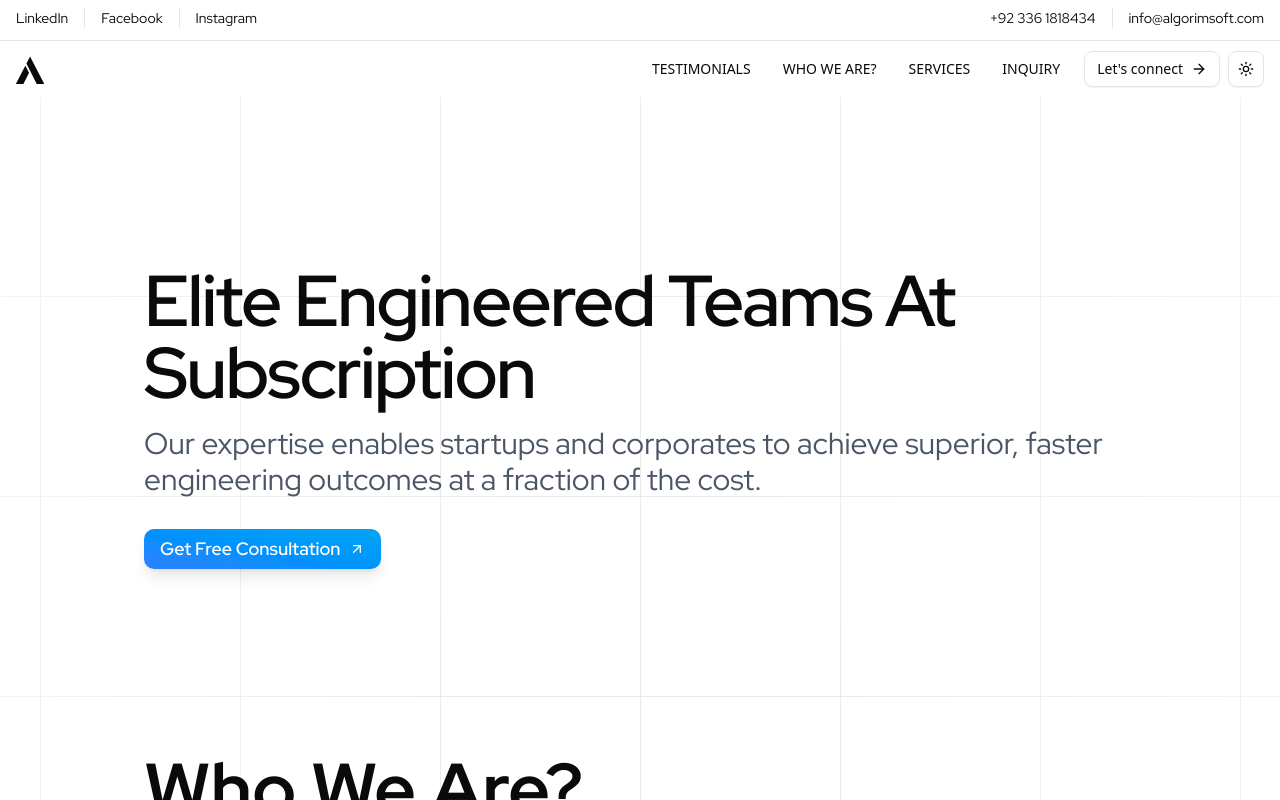
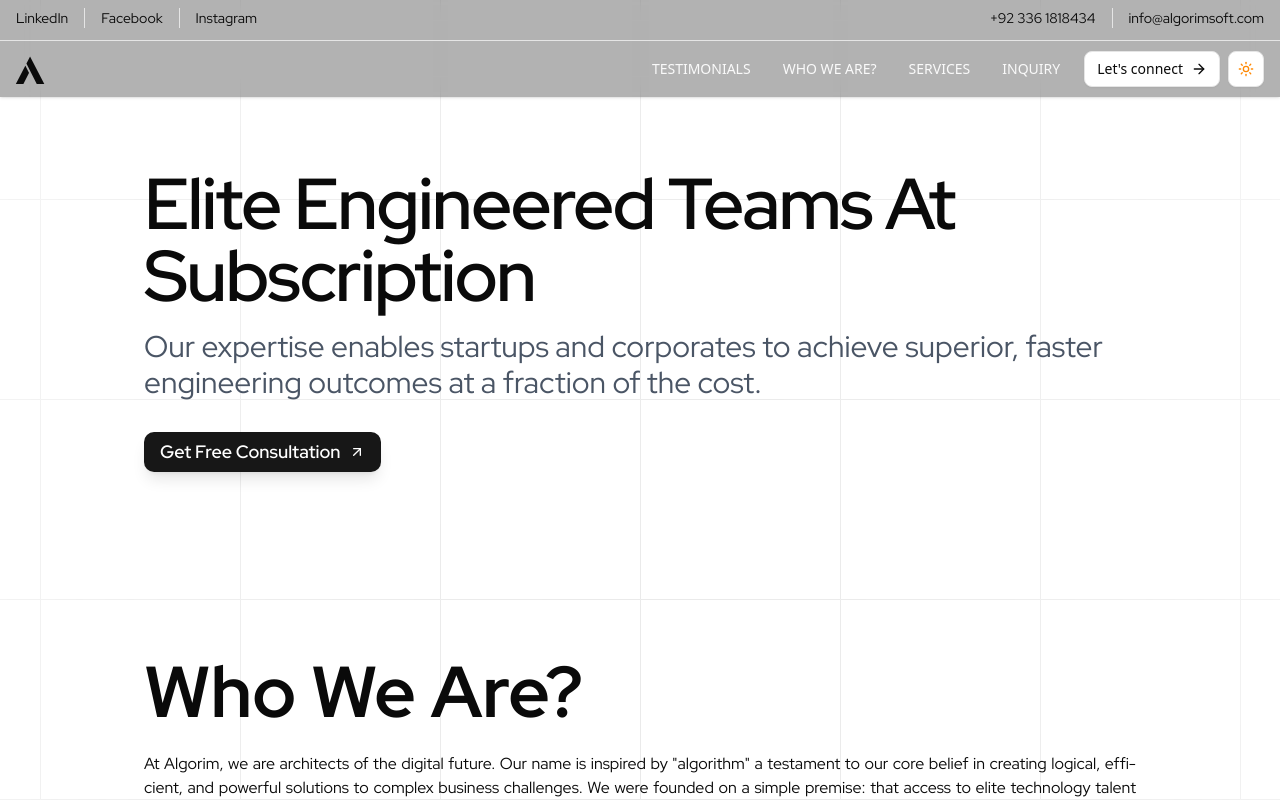
Before and after one commit to asadtanvirshami/algorim-v3, a Next.js app: page / in a window 1280 px wide. Shown: the top 800 px of the page. Built offline with nearby package versions, Linux system fonts and the light colour scheme.

Commit message:
feat:header bg translucent

```diff
--- a/src/components/theme-provider/toggle-button.tsx
+++ b/src/components/theme-provider/toggle-button.tsx
@@ -14,7 +14,7 @@ export function ModeToggle() {
       variant="outline"
       size="icon"
     >
-      <Sun className="h-[1.2rem] w-[1.2rem] scale-100 rotate-0 transition-all dark:scale-0 dark:-rotate-90" />
+      <Sun className="h-[1.2rem] w-[1.2rem] scale-100 rotate-0 transition-all text-orange-400 dark:scale-0 dark:-rotate-90" />
       <Moon className="absolute h-[1.2rem] w-[1.2rem] scale-0 rotate-90 transition-all dark:scale-100 dark:rotate-0" />
     </Button>
   );
--- a/src/components/ui/header.tsx
+++ b/src/components/ui/header.tsx
@@ -2,7 +2,7 @@
 
 "use client";
 
-import React, { useState } from "react";
+import React, { useEffect, useState } from "react";
 import Link from "next/link";
 import { ModeToggle } from "../theme-provider/toggle-button";
 import {
@@ -15,9 +15,13 @@ import {
 import { Separator } from "./separator";
 import { Button } from "./button";
 import { ArrowRight } from "lucide-react";
+import { cn } from "@/lib/utils";
 
 const Header = () => {
   const [isOpen, setIsOpen] = useState(false);
+  const [isVisible, setIsVisible] = useState(true);
+  const [lastScrollY, setLastScrollY] = useState(0);
+
   const scrollToSection = (id: string) => {
     const section = document.getElementById(id);
     if (section) {
@@ -25,8 +29,27 @@ const Header = () => {
       setIsOpen(false); // Close mobile menu if open
     }
   };
+
+  useEffect(() => {
+    const handleScroll = () => {
+      const currentScrollY = window.scrollY;
+
+      setIsVisible(currentScrollY < lastScrollY || currentScrollY < 10);
+      setLastScrollY(currentScrollY);
+    };
+
+    window.addEventListener("scroll", handleScroll);
+    return () => window.removeEventListener("scroll", handleScroll);
+  }, [lastScrollY]);
+
   return (
-    <header className="w-full bg-background -b sticky top-0 z-50">
+    <header
+      className={cn(
+        "fixed top-0 z-50 w-full transition-transform duration-300",
+        isVisible ? "translate-y-0" : "-translate-y-full",
+        "bg-black/30 backdrop-blur-md  shadow-sm"
+      )}
+    >
       {/* Headline Banner*/}
       <div className="max-w-screen-xl hidden lg:flex xl:flex mx-auto justify-between items-center px-4 py-2">
         {/* Socials*/}
@@ -92,8 +115,7 @@ const Header = () => {
                   className={navigationMenuTriggerStyle()}
                 >
                   <Button
-                    variant={"ghost"}
-                    type="button"
+                    className="bg-transparent shadow-none hover:shadow-none focus:bg-transparent dark:text-white hover:bg-transparent cursor-pointer"
                     onClick={() => scrollToSection("testimonials")}
                   >
                     TESTIMONIALS
@@ -104,7 +126,7 @@ const Header = () => {
                   className={navigationMenuTriggerStyle()}
                 >
                   <Button
-                    variant={"ghost"}
+                    className="bg-transparent shadow-none hover:shadow-none focus:bg-transparent dark:text-white hover:bg-transparent cursor-pointer"
                     type="button"
                     onClick={() => scrollToSection("who-we-are")}
                   >
@@ -116,7 +138,7 @@ const Header = () => {
                   className={navigationMenuTriggerStyle()}
                 >
                   <Button
-                    variant={"ghost"}
+                    className="bg-transparent shadow-none hover:shadow-none focus:bg-transparent dark:text-white hover:bg-transparent cursor-pointer"
                     onClick={() => scrollToSection("services")}
                     type="button"
                   >
@@ -128,7 +150,7 @@ const Header = () => {
                   className={navigationMenuTriggerStyle()}
                 >
                   <Button
-                    variant={"ghost"}
+                    className="bg-transparent shadow-none hover:shadow-none focus:bg-transparent dark:text-white hover:bg-transparent cursor-pointer"
                     type="button"
                     onClick={() => scrollToSection("inquiry")}
                   >
--- a/src/components/ui/landing-layout/page-layout/ceo-saying.tsx
+++ b/src/components/ui/landing-layout/page-layout/ceo-saying.tsx
@@ -64,7 +64,7 @@ const CeoSaying = () => {
           <div>
             <Button
               variant={"ghost"}
-              className="shimmer-btn border bg-card"
+              className="shimmer-btn border bg-card dark:text-white hover:bg-sky-600 dark:hover:bg-sky-500 hover:text-white border-none dark:bg-black"
               size={"lg"}
             >
               <Link
--- a/src/components/ui/landing-layout/page-layout/hero-section.tsx
+++ b/src/components/ui/landing-layout/page-layout/hero-section.tsx
@@ -18,7 +18,7 @@ const HeroSection = () => {
       <div className="mt-8">
         <Button
           size={"lg"}
-          className="px-8 py-3 text-lg font-semibold text-white bg-gradient-to-tr from-blue-500 to-sky-500 rounded-lg shadow-lg hover:scale-105 transform transition-transform duration-300 ease-in-out"
+          className="px-8 py-3 text-lg font-semibold dark:text-black text-white  dark:bg-white rounded-lg shadow-lg hover:scale-105 transform transition-transform duration-300 ease-in-out"
         >
           <Link href="https://calendly.com/algorim">Get Free Consultation</Link>
           <ArrowUpRightIcon />
```
